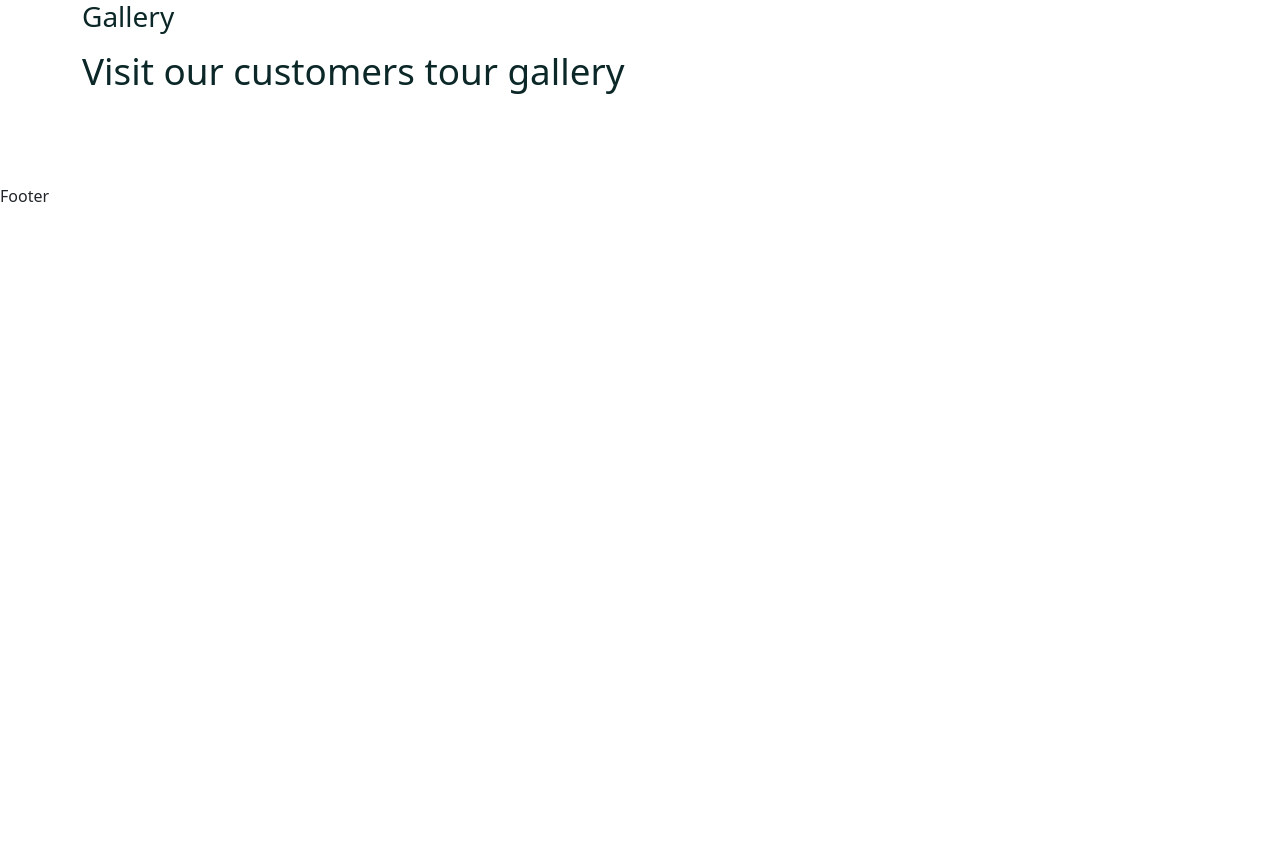
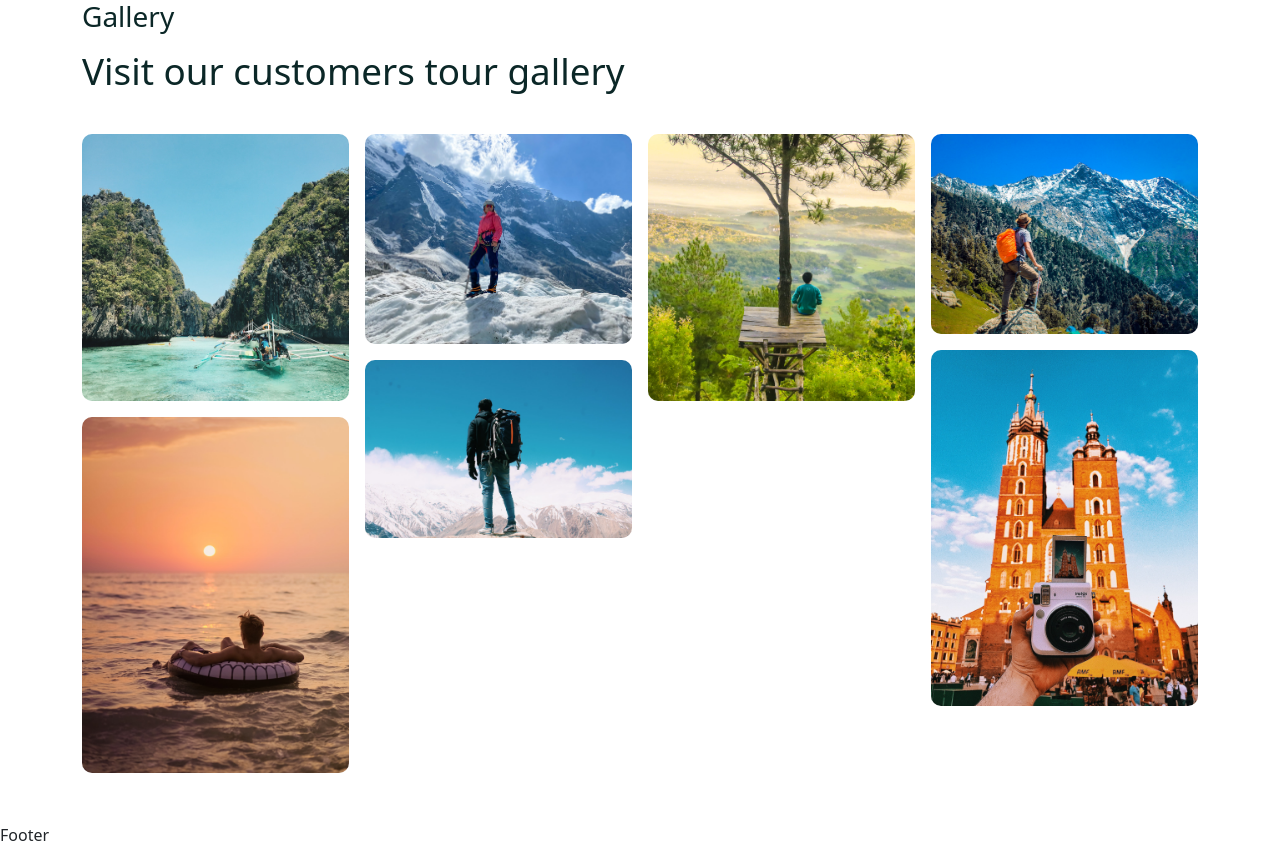
Before and after one commit to Billyrosecodes/Tour_app, a React (Create React App) app in the folder frontend/: page /home in a window 1280 px wide. Shown: the part 2580-3427 px from the top of the page. Before the commit the page ends 2788 px from the top, so only its background shows below. Built offline with nearby package versions, Linux system fonts and the light colour scheme; a web font is replaced by a local one.

Commit message:
implementing the Masonry images gallery component

```diff
--- /dev/null
+++ b/frontend/src/components/Images-gallery/MasonryImagesGallery.jsx
@@ -0,0 +1,22 @@
+import React from "react";
+import galleryImages from "./galleryImages";
+import Masonry, { ResponsiveMasonry } from "react-responsive-masonry";
+
+const MasonryImagesGallery = () => {
+  return (
+    <ResponsiveMasonry columnsCountBreakPoints={{ 350: 1, 768: 3, 992: 4 }}>
+      <Masonry gutter="1rem">
+        {galleryImages.map((item, index) => (
+          <img
+            src={item}
+            key={index}
+            alt=""
+            style={{ width: "100%", display: "block", borderRadius: "10px" }}
+          />
+        ))}
+      </Masonry>
+    </ResponsiveMasonry>
+  );
+};
+
+export default MasonryImagesGallery;
--- a/frontend/src/pages/Home.jsx
+++ b/frontend/src/pages/Home.jsx
@@ -12,6 +12,7 @@ import Subtitle from "./../shared/Subtitle";
 import SearchBar from "../shared/SearchBar";
 import ServiceList from "../services/ServiceList";
 import FeaturedTourList from "../components/Featured-tours/FeaturedTourList";
+import MasonryImagesGallery from "../components/Images-gallery/MasonryImagesGallery";
 
 const Home = () => {
   return (
@@ -59,8 +60,8 @@ const Home = () => {
           </Row>
         </Container>
       </section>
+
       {/* ==== hero section ===== */}
-
       <section>
         <Container>
           <Row>
@@ -137,6 +138,9 @@ const Home = () => {
                 Visit our customers tour gallery
               </h2>
             </Col>
+            <Col lg='12'>
+             <MasonryImagesGallery />
+            </Col>
           </Row>
         </Container>
       </section>
```
